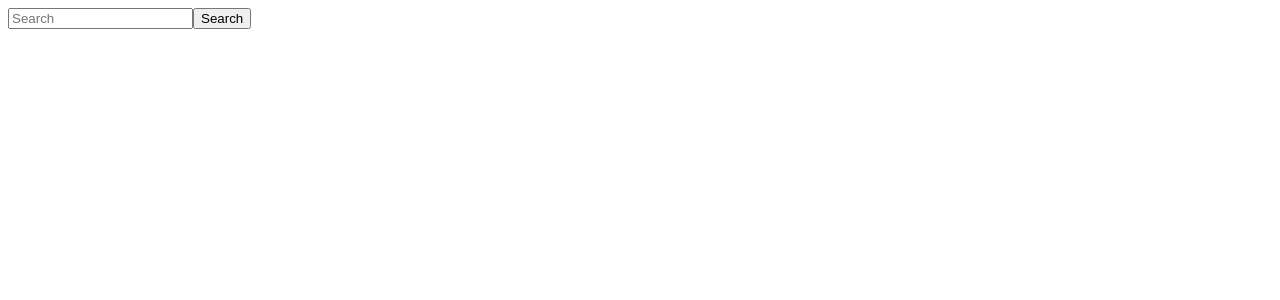
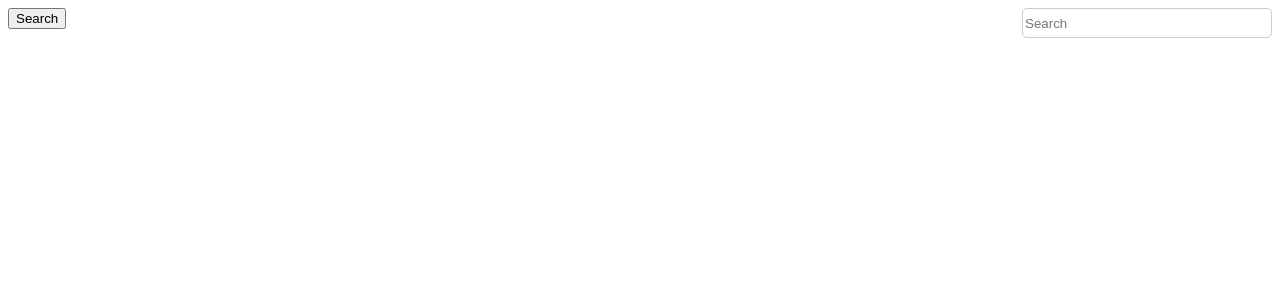
Before and after one commit to ingMarAmaya/prueba-tec, a Vue app in the folder prueba/: page / in a window 1280 px wide. Shown: the top 300 px of the page. Built offline with nearby package versions, Linux system fonts and the light colour scheme.

Commit message:
added style to input

```diff
--- a/prueba/src/components/buscador.vue
+++ b/prueba/src/components/buscador.vue
@@ -10,5 +10,12 @@
     </nav>
 </template>
 <style scoped>
-
+    .form-control{
+        display: block;
+        float: right;
+        width: 250px;
+        height: 30px;
+        border-radius: 5px;
+        border: 1px solid #ccc;
+    }
 </style>
```
